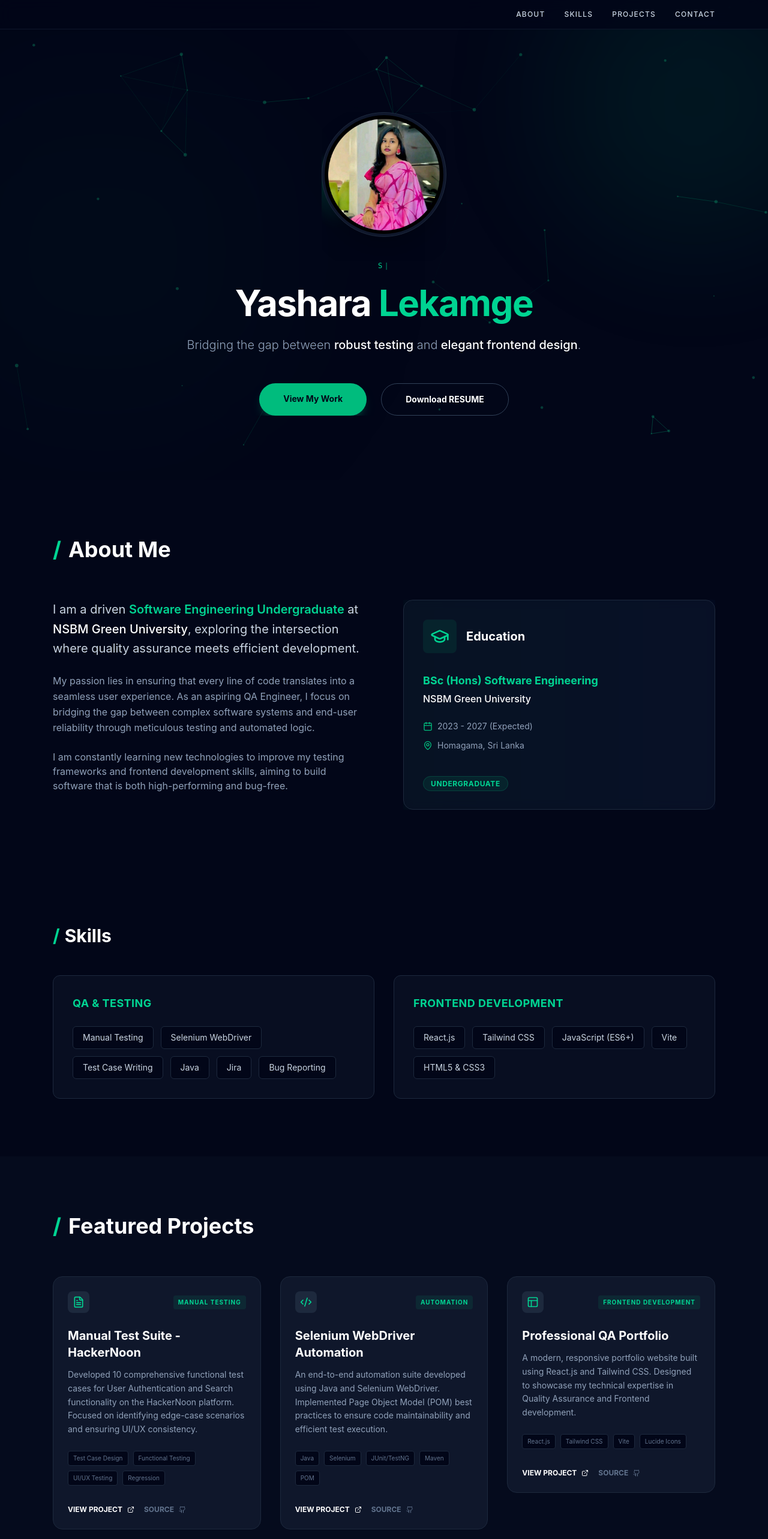
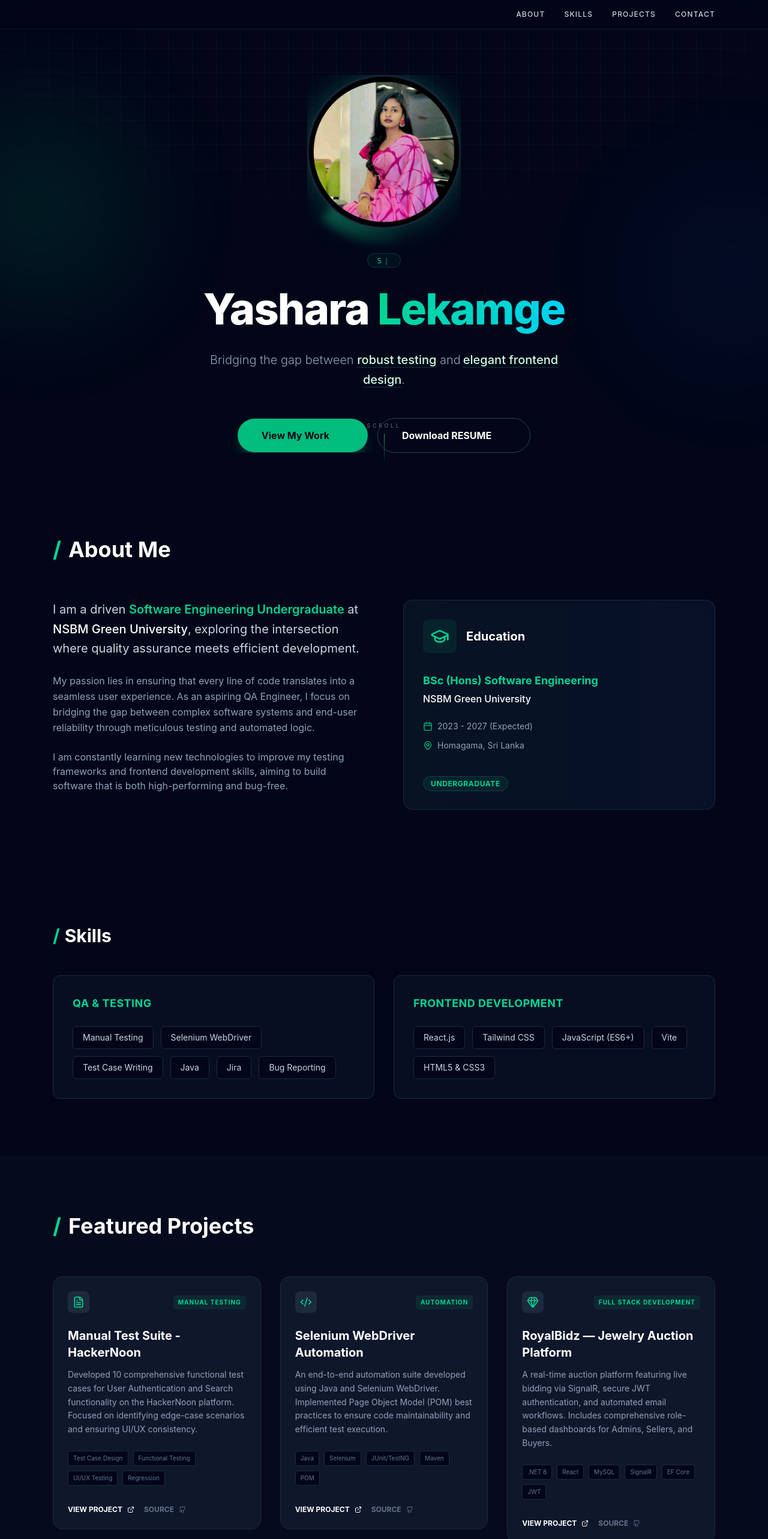
Before and after one commit to YashLekamge/my-portfolio, a React (Vite) app: page / in a window 1280 px wide. Shown: the top 2566 px of the page at 60% size. Built offline with nearby package versions, Linux system fonts and the light colour scheme.

Commit message:
Updated Hero section design and added RoyalBidz project

```diff
--- a/src/components/Hero.jsx
+++ b/src/components/Hero.jsx
@@ -5,33 +5,42 @@ import { motion } from 'framer-motion';
 
 const Hero = () => {
   return (
-    <section className="min-h-screen flex flex-col items-center justify-center text-center px-6 bg-transparent pt-20">
+    <section className="relative min-h-screen flex flex-col items-center justify-center text-center px-6 overflow-hidden bg-slate-950 pt-20">
 
+      {/* 1. Background Enhancements */}
+      <div className="absolute inset-0 z-0">
+        <div className="absolute inset-0 bg-[linear-gradient(to_right,#80808012_1px,transparent_1px),linear-gradient(to_bottom,#80808012_1px,transparent_1px)] bg-[size:40px_40px] [mask-image:radial-gradient(ellipse_60%_50%_at_50%_0%,#000_70%,transparent_100%)]"></div>
+        <div className="absolute top-1/4 -left-20 w-72 h-72 bg-emerald-500/20 rounded-full blur-[120px] animate-pulse"></div>
+        <div className="absolute bottom-1/4 -right-20 w-72 h-72 bg-blue-500/10 rounded-full blur-[120px] animate-pulse delay-700"></div>
+      </div>
 
+      <div className="relative z-10 flex flex-col items-center">
+
+        {/* 2. Avatar Section  */}
         <Reveal width="fit-content">
           <div className="relative mb-10">
-
+            {/* Animated Ring */}
             <motion.div
               animate={{ rotate: 360 }}
-            transition={{ duration: 8, repeat: Infinity, ease: "linear" }}
-            className="absolute -inset-4 rounded-full bg-[conic-gradient(from_0deg,transparent_0deg,transparent_300deg,#10b981_360deg)] opacity-30 blur-md"
+              transition={{ duration: 10, repeat: Infinity, ease: "linear" }}
+              className="absolute -inset-6 rounded-full bg-[conic-gradient(from_0deg,transparent_0deg,transparent_300deg,#10b981_360deg)] opacity-40 blur-sm"
             />
 
-          <div className="relative w-40 h-40 md:w-52 md:h-52 bg-slate-900 rounded-full p-1 shadow-2xl overflow-hidden border border-slate-800">
+            {/* Image Container */}
+            <div className="relative w-48 h-48 md:w-64 md:h-64 bg-slate-900 rounded-full p-2 shadow-[0_0_60px_-15px_rgba(16,185,129,0.6)] border border-white/10 overflow-hidden">
               <img
                 src="/profile.jpeg"
                 alt="Yashara Lekamge"
-              className="w-full h-full object-cover rounded-full"
+                className="w-full h-full object-cover rounded-full grayscale-[10%] hover:grayscale-0 transition-all duration-500 scale-105 hover:scale-110"
               />
             </div>
           </div>
         </Reveal>
 
-      {/* 2. Content Section */}
-      <div className="max-w-3xl mx-auto">
+        {/* 3. Content Section */}
+        <div className="max-w-4xl mx-auto">
           <Reveal width="100%">
-          {/* Typewriter text */}
-          <div className="text-emerald-400 font-mono tracking-[0.2em] uppercase text-xs mb-4 h-6">
+            <div className="text-emerald-400 font-mono tracking-[0.3em] uppercase text-[10px] md:text-xs mb-6 h-6 bg-emerald-400/5 px-4 py-1 rounded-full border border-emerald-400/20 inline-block">
               <Typewriter
                 options={{
                   strings: ['Software Engineering Undergraduate', 'Software QA Intern', 'Frontend Enthusiast'],
@@ -42,37 +51,57 @@ const Hero = () => {
               />
             </div>
 
-
-          <h1 className="text-4xl md:text-6xl font-bold text-white mb-6 tracking-tight">
-            Yashara <span className="text-emerald-400">Lekamge</span>
+            <h1 className="text-5xl md:text-7xl font-extrabold text-white mb-6 tracking-tight leading-tight">
+              Yashara <span className="text-transparent bg-clip-text bg-gradient-to-r from-emerald-400 to-cyan-400">Lekamge</span>
             </h1>
 
-          <p className="text-slate-400 text-lg md:text-xl mb-12 leading-relaxed max-w-2xl mx-auto font-light">
-            Bridging the gap between <span className="text-white font-medium">robust testing</span> and
-            <span className="text-white font-medium"> elegant frontend design</span>.
+            <p className="text-slate-400 text-lg md:text-xl mb-12 leading-relaxed max-w-2xl mx-auto font-light px-4">
+              Bridging the gap between <span className="text-emerald-100 font-medium border-b border-emerald-500/30">robust testing</span> and
+              <span className="text-emerald-100 font-medium border-b border-emerald-500/30 ml-1">elegant frontend design</span>.
             </p>
           </Reveal>
 
-        {/* 3. Buttons */}
+          {/* 4. Action Buttons */}
           <Reveal width="100%">
-          <div className="flex flex-wrap gap-6 justify-center">
-            <a href="#projects" className="px-10 py-4 bg-emerald-500 text-slate-950 rounded-full font-bold hover:bg-emerald-400 transition-all shadow-lg shadow-emerald-500/20 text-sm">
+            <div className="flex flex-col sm:flex-row gap-4 justify-center items-center">
+              <motion.a
+                whileHover={{ scale: 1.05 }}
+                whileTap={{ scale: 0.95 }}
+                href="#projects"
+                className="group relative px-10 py-4 bg-emerald-500 text-slate-950 rounded-full font-bold transition-all shadow-xl shadow-emerald-500/20 overflow-hidden"
+              >
+                <span className="relative z-10 flex items-center gap-2 text-sm md:text-base">
                   View My Work
-            </a>
-            <a href="/YASHARA_LEKAMGE_RESUME.pdf" download className="px-10 py-4 border border-slate-700 text-white rounded-full font-bold hover:bg-slate-800 transition-all text-sm">
+                  <svg xmlns="http://www.w3.org/2000/svg" className="h-4 w-4 group-hover:translate-x-1 transition-transform" fill="none" viewBox="0 0 24 24" stroke="currentColor">
+                    <path strokeLinecap="round" strokeLinejoin="round" strokeWidth={2} d="9 5l7 7-7 7" />
+                  </svg>
+                </span>
+              </motion.a>
+
+              <motion.a
+                whileHover={{ scale: 1.05 }}
+                whileTap={{ scale: 0.95 }}
+                href="/YASHARA_LEKAMGE_RESUME.pdf"
+                download
+                className="px-10 py-4 border border-slate-700 text-white rounded-full font-bold hover:bg-slate-800/50 hover:border-slate-500 transition-all text-sm md:text-base flex items-center gap-2"
+              >
                 Download RESUME
-            </a>
+                <svg xmlns="http://www.w3.org/2000/svg" className="h-4 w-4" fill="none" viewBox="0 0 24 24" stroke="currentColor">
+                  <path strokeLinecap="round" strokeLinejoin="round" strokeWidth={2} d="4 16v1a3 3 0 003 3h10a3 3 0 003-3v-1m-4-4l-4 4m0 0l-4-4m4 4V4" />
+                </svg>
+              </motion.a>
             </div>
           </Reveal>
         </div>
+      </div>
 
-      {/* 4. Animated Scroll Indicator */}
       <motion.div
-        animate={{ y: [0, 10, 0] }}
+        animate={{ y: [0, 12, 0] }}
         transition={{ duration: 2, repeat: Infinity }}
-        className="absolute bottom-10 text-slate-600 text-[10px] uppercase tracking-[0.3em]"
+        className="absolute bottom-8 flex flex-col items-center gap-2"
       >
-        Scroll Down
+        <span className="text-slate-500 text-[9px] uppercase tracking-[0.4em]">Scroll</span>
+        <div className="w-[1px] h-12 bg-gradient-to-b from-emerald-500 to-transparent"></div>
       </motion.div>
     </section>
   );
--- a/src/components/Projects.jsx
+++ b/src/components/Projects.jsx
@@ -1,5 +1,5 @@
 import React from 'react';
-import { ExternalLink, Github, FileText, Code2, Layout } from 'lucide-react';
+import { ExternalLink, Github, FileText, Code2, Gem } from 'lucide-react';
 import { Reveal } from './Reveal';
 import { motion } from 'framer-motion';
 
@@ -24,13 +24,13 @@ const Projects = () => {
       github: "https://github.com/YashLekamge/QA-Portfolio.git"
     },
     {
-      title: "Professional QA Portfolio",
-      category: "Frontend Development",
-      icon: <Layout className="w-5 h-5 text-emerald-400" />,
-      desc: "A modern, responsive portfolio website built using React.js and Tailwind CSS. Designed to showcase my technical expertise in Quality Assurance and Frontend development.",
-      tech: ["React.js", "Tailwind CSS", "Vite", "Lucide Icons"],
-      link: "https://yashara-lekamge.vercel.app",
-      github: "https://github.com/YashLekamge/my-portfolio"
+      title: "RoyalBidz — Jewelry Auction Platform",
+      category: "Full Stack Development",
+      icon: <Gem className="w-5 h-5 text-emerald-400" />,
+      desc: "A real-time auction platform featuring live bidding via SignalR, secure JWT authentication, and automated email workflows. Includes comprehensive role-based dashboards for Admins, Sellers, and Buyers.",
+      tech: [".NET 8", "React", "MySQL", "SignalR", "EF Core", "JWT"],
+      link: "https://github.com/induwara-dissanayake/RoyalBidz.git",
+      github: "https://github.com/induwara-dissanayake/RoyalBidz.git"
     }
   ];
 
```
Lines whose indentation alone changed are shown as unchanged.
